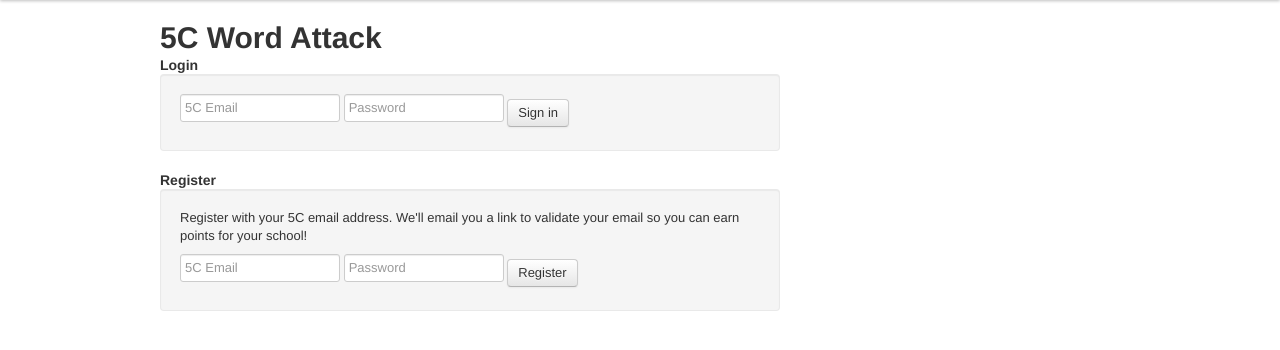
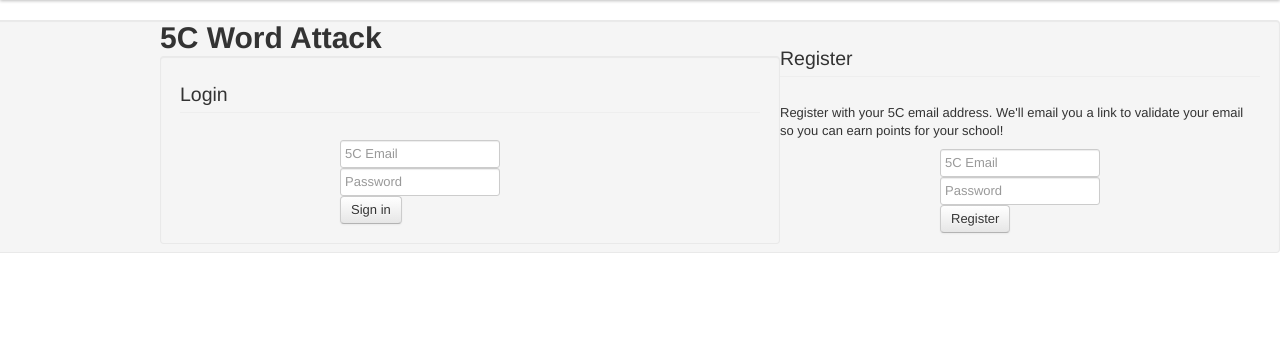
Before and after one commit to iamb55/Calmer-Not, a Flask app: page / in a window 1280 px wide. Shown: the part 40-390 px from the top of the page. Run offline with Flask 2, Linux system fonts and the light colour scheme; parts of the project's set-up code (start-up, migrations or seed data) failed here and were passed over; some libraries are stand-ins or nearby versions.

Commit message:
form styling

```diff
--- a/templates/index.html
+++ b/templates/index.html
@@ -16,20 +16,36 @@
   {% endif %}
 {% endwith %}
 
-<h4>Login</h4>
-<form class='well' id="login" action="{{url_for('login')}}" method="post">
+<form class='well form-horizontal' id="login" action="{{url_for('login')}}" method="post">
+<fieldset>
+    <legend>Login</legend>
+    <div class="controls">
         <input type="text" name="email" class="input-medium" placeholder="5C Email">
+    </div>
+    <div class="controls">
         <input type="password" name="password" class="input-medium" placeholder="Password">
+    </div>
+    <div class="controls">
         <button type="submit" class="btn">Sign in</button>
+    </div>
+    </div>
+</fieldset>
 </form>
 
-<h4>Register</h4>
-<form class="well" id="register" action="{{url_for('register')}}" method="post">
-<p>Register with your 5C email address. We'll email you a link to validate your
-        email so you can earn points for your school!</p>
+<form class="well form-horizontal" id="register" action="{{url_for('register')}}" method="post">
+<fieldset>
+    <legend>Register</legend>
+    <p>Register with your 5C email address. We'll email you a link to validate your email so you can earn points for your school!</p>
+    <div class="controls">
         <input type="text" name="email" class="input-medium" placeholder="5C Email">
+    </div>
+    <div class="controls">
         <input type="password" name="password" class="input-medium" placeholder="Password">
+    </div>
+    <div class="controls">
         <button type="submit" class="btn">Register</button>
+    </div>
+</fieldset>
 </form>
 </div>
 </div>
```
Lines whose indentation alone changed are shown as unchanged.
